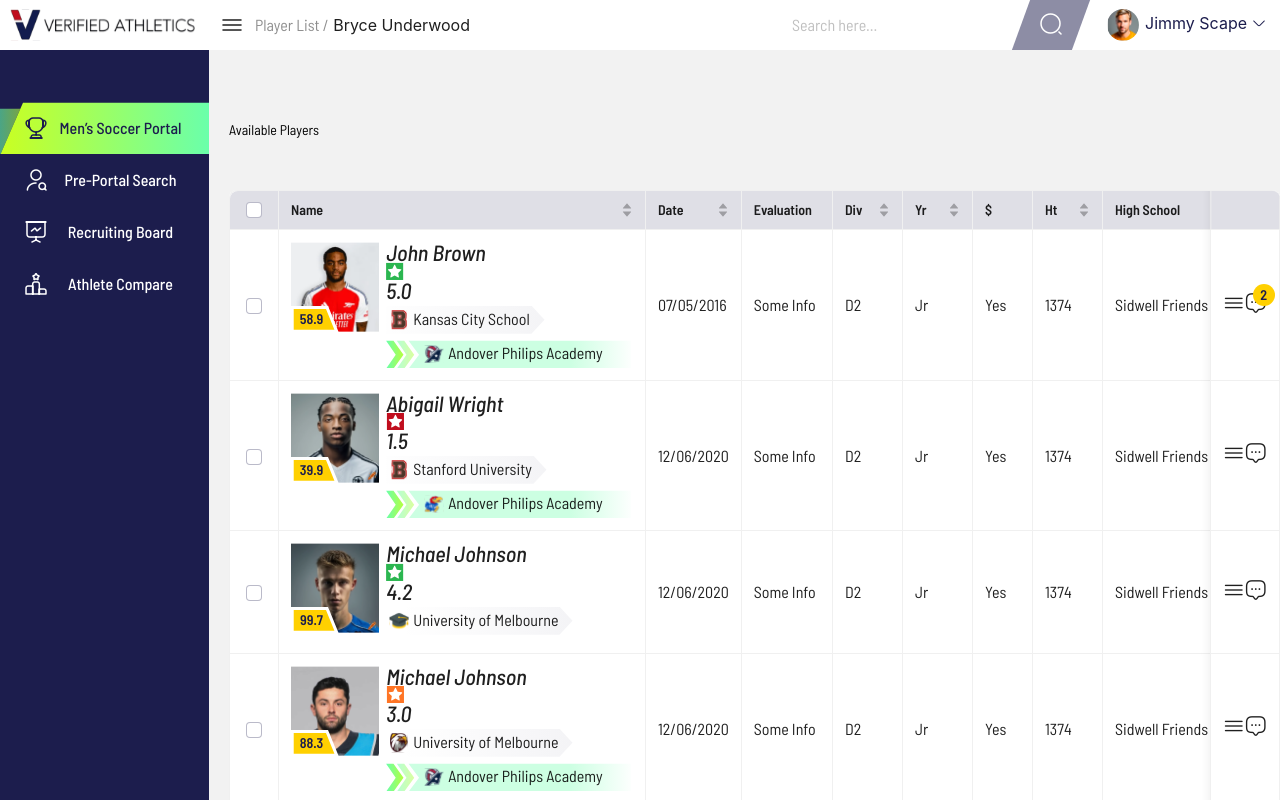
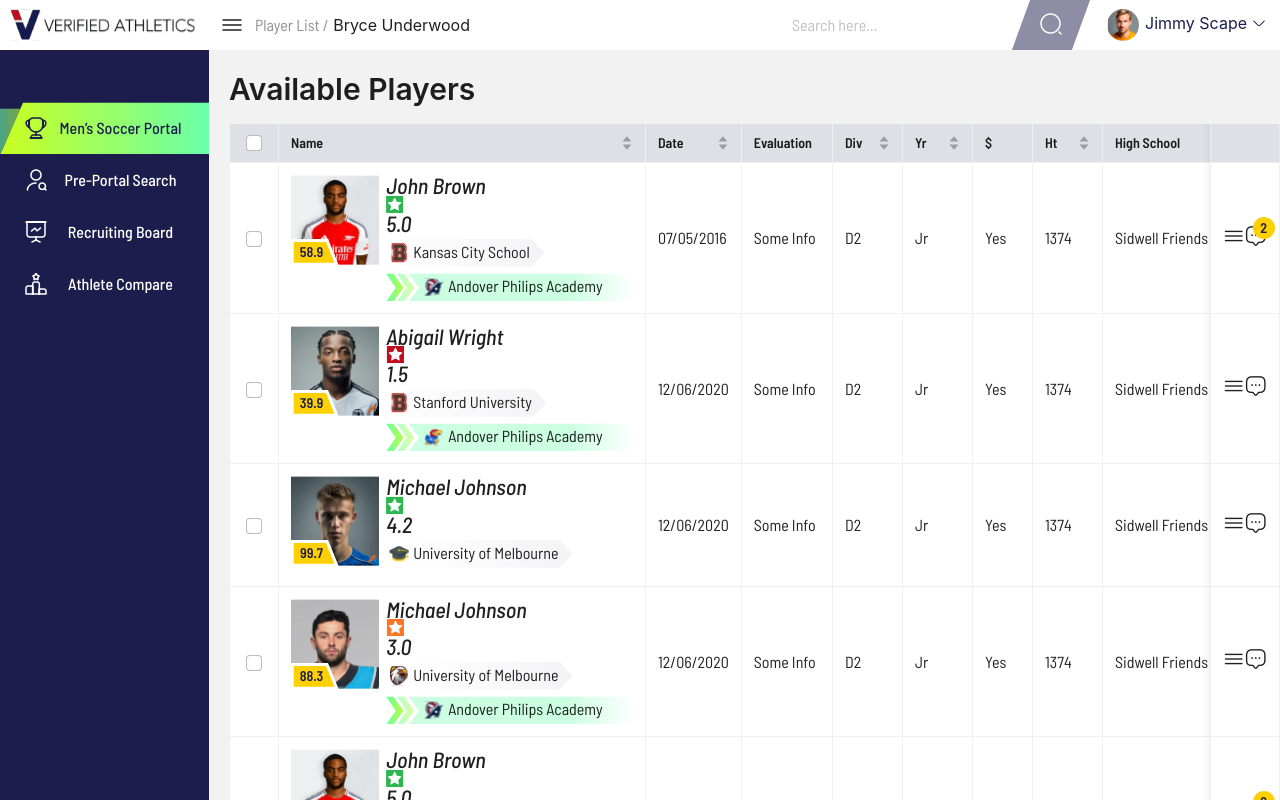
Before and after one commit to mfarhankz/verifi-athlet, a Next.js app: page /mens-soccer-portal in a window 1280 px wide. Built offline with nearby package versions, Linux system fonts and the light colour scheme; a web font is replaced by a local one.

Commit message:
adding header of table

```diff
--- a/src/app/(dashboard)/layout.tsx
+++ b/src/app/(dashboard)/layout.tsx
@@ -17,8 +17,6 @@
 
 const contentStyle: React.CSSProperties = {
   textAlign: "center",
-  minHeight: 120,
-  lineHeight: "120px",
   color: "var(--foreground)",
   backgroundColor: "var(--background)",
 };
--- a/src/app/(dashboard)/mens-soccer-portal/page.tsx
+++ b/src/app/(dashboard)/mens-soccer-portal/page.tsx
@@ -1,7 +1,7 @@
 "use client";
 
 import React, { useState } from "react";
-import { Flex, Table } from "antd";
+import { Flex, Table, Space, Typography } from "antd";
 import type { TableProps } from "antd";
 import type { TableColumnsType } from "antd";
 import Image from "next/image";
@@ -91,7 +91,7 @@
             />
             {record.school}
           </div>
-          {record.academy &&
+          {record.academy && (
             <div className="academy">
               <Image
                 src={record.academyIcon as string}
@@ -101,8 +101,7 @@
               />
               {record.academy}
             </div>
-          }
-
+          )}
         </div>
       </div>
     ),
@@ -506,7 +505,7 @@
     );
   },
   getCheckboxProps: (record: DataType) => ({
-    disabled: record.name === "Disabled User", // Column configuration not to be checked
+    disabled: record.name === "Disabled User",
     name: record.name,
   }),
 };
@@ -514,13 +513,19 @@
 const boxStyle: React.CSSProperties = {
   width: "100%",
   padding: "20px 0 20px 20px",
+  flexDirection: "column",
 };
+
+const { Title } = Typography;
+
 
 export default function MensSoccerPortal() {
   const [selectionType] = useState<"checkbox" | "radio">("checkbox");
   return (
-    <Flex wrap style={boxStyle}>
-        <h3>Available Players</h3>
+    <Flex style={boxStyle}>
+      <Space>
+        <Title level={2}>Available Players</Title>
+      </Space>
       <Table<DataType>
         rowSelection={{ type: selectionType, ...rowSelection }}
         columns={columns}
--- a/src/app/scss/_table.scss
+++ b/src/app/scss/_table.scss
@@ -15,6 +15,9 @@
       }
     }
   }
+  .ant-table-header {
+    border-radius: 0 !important;
+  }
 
   .ant-checkbox-inner {
     border: 1px solid rgba(28, 29, 77, 0.3);
@@ -30,7 +33,7 @@
       span {
         position: absolute;
         top: -8px;
-    right: -8px;
+        right: -8px;
         width: 22px;
         height: 22px;
         border-radius: 50px;
```
Lines whose indentation alone changed are shown as unchanged.
